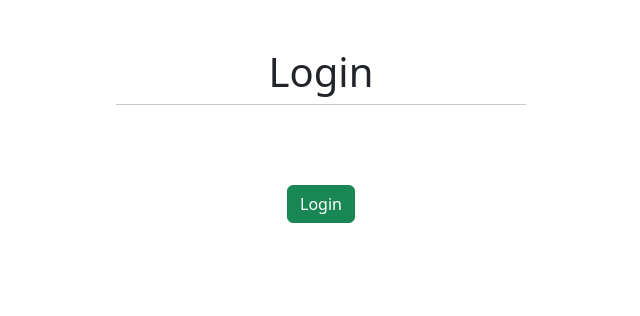
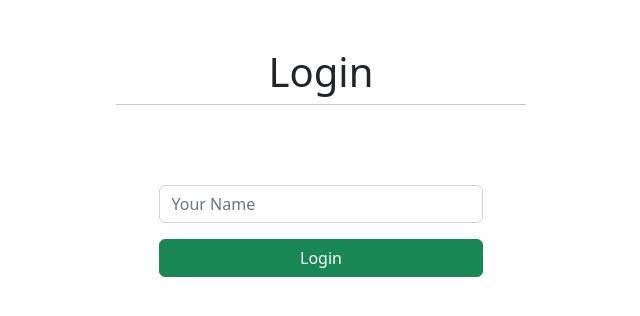
Before and after one commit to SylverWings/Heroes-SPA, a React (Vite) app: page /login in a window 1280 px wide. Shown: the top 316 px of the page, without its empty margins (319-959 px from the left). Built offline with nearby package versions, Linux system fonts and the light colour scheme.

Commit message:
Login with pers name

```diff
--- a/src/auth/pages/LoginPage.jsx
+++ b/src/auth/pages/LoginPage.jsx
@@ -1,17 +1,27 @@
 import { useContext } from "react";
 import { useNavigate } from "react-router-dom"
+import { useForm } from "../../hooks/useForm";
 import { AuthContext } from "../context/AuthContext";
 
 export const LoginPage = () => {
 
     const {login} = useContext(AuthContext);
     const navigate = useNavigate();
+    const {loginText, onInputChange} = useForm()
+
+    const onLogicSubmit = (event) =>{
+
+        event.preventDefault();
+        if( loginText.trim().length <= 1 ) return;
+    }
+
 
     const onLogin = () =>{
 
-        login('Anonymous User')
+        const lastPath = localStorage.getItem('lastPath') || '/'
+        login(loginText)
 
-        navigate('/', {
+        navigate(lastPath, {
             replace: true
         })
     }
@@ -23,9 +33,20 @@ export const LoginPage = () => {
                     <hr />
                 </div>
                 <div className="container m-3 d-flex justify-content-center">
-                    <button className="btn btn-success" onClick={ onLogin }>
-                        Login
-                    </button>
+                    <form onSubmit={ onLogicSubmit } className="row d-flex justify-content-center">
+                        <input
+                            type="text"
+                            placeholder="Your Name"
+                            className="form-control mb-3"
+                            name="loginText"
+                            autoComplete="off"
+                            value={loginText}
+                            onChange={onInputChange}
+                        />
+                        <button className="btn btn-success" onClick={ onLogin }>
+                            Login
+                        </button>
+                    </form>
                 </div>
             </div>
         </>
--- a/src/router/PrivateRoute.jsx
+++ b/src/router/PrivateRoute.jsx
@@ -1,11 +1,16 @@
 import { useContext } from "react"
-import { Navigate } from "react-router-dom";
+import { Navigate, useLocation } from "react-router-dom";
 import { AuthContext } from "../auth/context/AuthContext"
 
 
 export const PrivateRoute = ({children}) => {
 
     const { logged } = useContext(AuthContext);
+    const { pathname, search} = useLocation();
+
+    const lastPath = pathname + search;
+
+    localStorage.setItem('lastPath', lastPath)
 
     return ( logged )
         ? children
```
